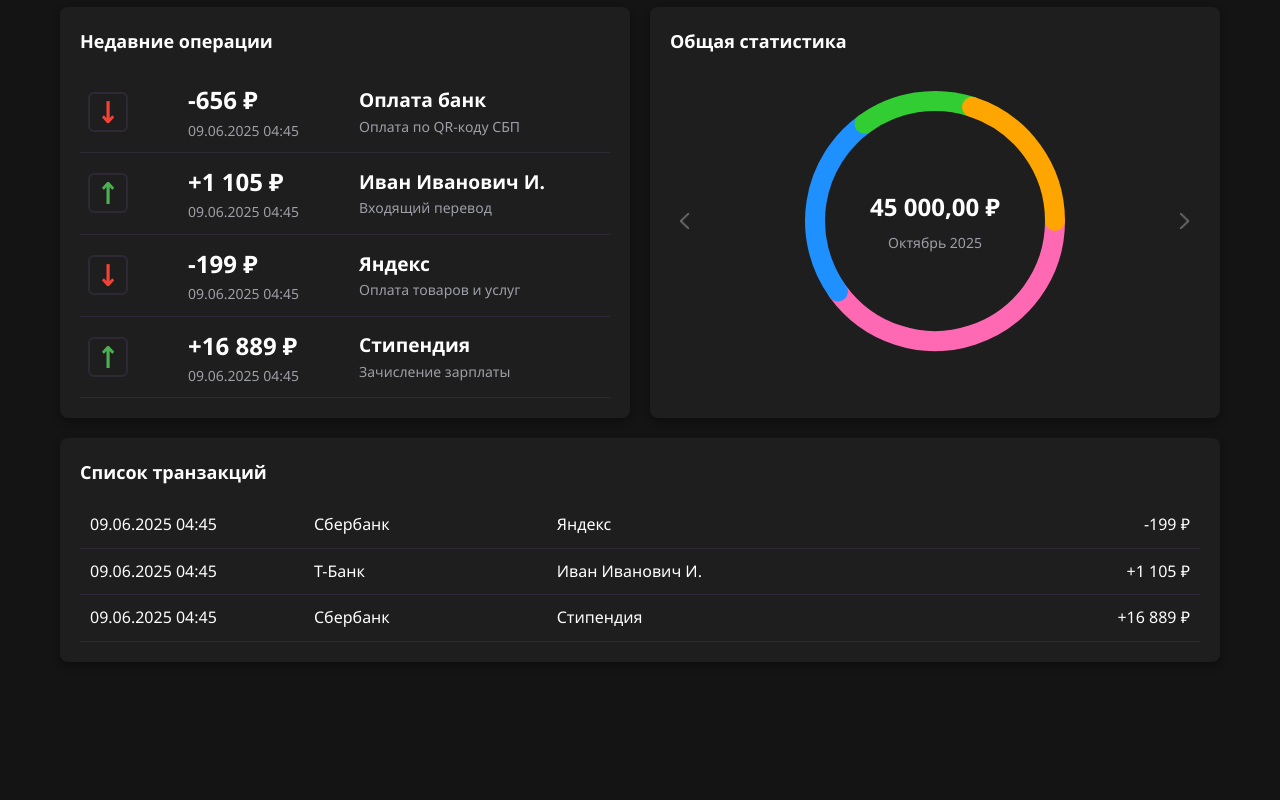
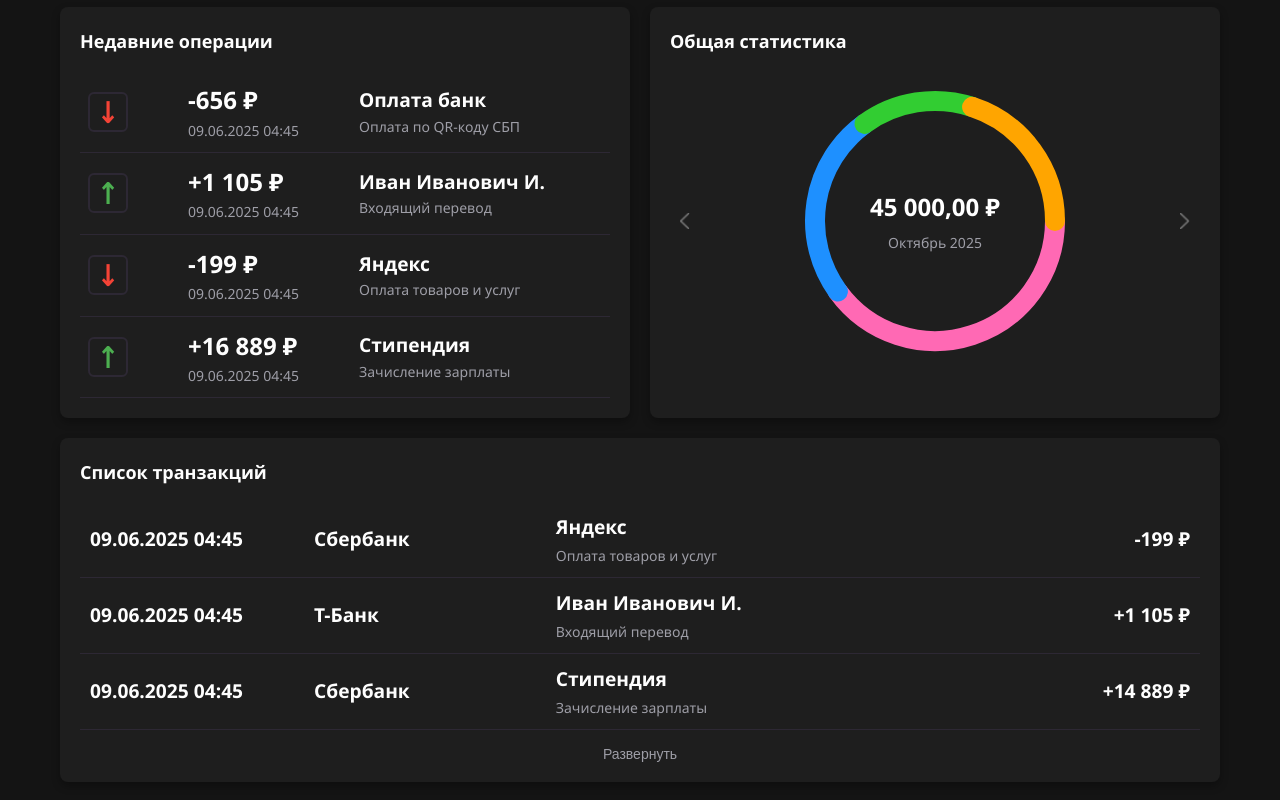
Before and after one commit to 1nastya3425/AlienBank, a React (Vite) app in the folder frontend/: page / in a window 1280 px wide. Shown: the part 366-1166 px from the top of the page. Before the commit the page ends 1068 px from the top, so only its background shows below. Built offline with nearby package versions, Linux system fonts and the light colour scheme.

Commit message:
transactions

```diff
--- a/frontend/src/App.jsx
+++ b/frontend/src/App.jsx
@@ -2,12 +2,14 @@
 import React from 'react';
 import { BrowserRouter as Router, Routes, Route } from 'react-router-dom';
 import Home from './pages/Home/Home.jsx';
+import Transactions from './pages/Transactions/Transactions.jsx';
 
 function App() {
   return (
     <Router>
       <Routes>
         <Route path="/" element={<Home />} />
+        <Route path="/transactions" element={<Transactions />} />
         {/* Добавите другие маршруты позже */}
       </Routes>
     </Router>
--- a/frontend/src/components/Header/Header.jsx
+++ b/frontend/src/components/Header/Header.jsx
@@ -2,6 +2,7 @@
 import React from 'react';
 import { NavLink } from 'react-router-dom';
 import './Header.scss';
+import { useNavigate, useLocation, Link } from 'react-router-dom';
 
 const Header = () => {
   return (
--- a/frontend/src/components/TransactionList/TransactionList.jsx
+++ b/frontend/src/components/TransactionList/TransactionList.jsx
@@ -1,30 +1,46 @@
 // src/components/TransactionList/TransactionList.jsx
 import React from 'react';
+import { useNavigate } from 'react-router-dom';
 import './TransactionList.scss';
 
-const TransactionList = () => {
-  const transactions = [
-    { id: 1, date: '09.06.2025 04:45', status: 'Сбербанк', desc: 'Яндекс', amount: '-199 ₽' },
-    { id: 2, date: '09.06.2025 04:45', status: 'T-Банк', desc: 'Иван Иванович И.', amount: '+1 105 ₽' },
-    { id: 3, date: '09.06.2025 04:45', status: 'Сбербанк', desc: 'Стипендия', amount: '+16 889 ₽' },
-  ];
+const TransactionList = ({ transactions }) => {
+  const navigate = useNavigate();
+  const firstThree = transactions.slice(0, 3);
 
   return (
     <div className="transaction-list">
       <h3>Список транзакций</h3>
+      <div className="transaction-table-wrapper">
         <table>
           <tbody>
-          {transactions.map(tx => (
+            {firstThree.map(tx => (
               <tr key={tx.id}>
-              <td>{tx.date}</td>
-              <td>{tx.status}</td>
-              <td>{tx.desc}</td>
-              <td>{tx.amount}</td>
+                <td><div className="desc">{tx.date}</div></td>
+                <td><div className="desc">{tx.status}</div></td>
+                <td>
+                  <div className="transaction-desc">
+                    <div className="desc">{tx.desc}</div>
+                    <div className="details">{tx.details}</div>
+                  </div>
+                </td>
+                <td><div className="desc">{tx.amount}</div></td>
               </tr>
             ))}
           </tbody>
         </table>
       </div>
+
+      {transactions.length > 3 && (
+        <div className="toggle-button-wrapper">
+          <button
+            className="toggle-button"
+            onClick={() => navigate('/transactions', { state: { transactions } })}
+          >
+            Развернуть
+          </button>
+        </div>
+      )}
+    </div>
   );
 };
 
--- a/frontend/src/components/TransactionList/TransactionList.scss
+++ b/frontend/src/components/TransactionList/TransactionList.scss
@@ -12,6 +12,16 @@
     margin-bottom: 15px;
     font-size: $font-size-h3;
     color: $color-text-primary;
+  }
+
+  .transaction-table-wrapper {
+    max-height: none;
+    overflow-y: visible;
+
+    &.scrollable {
+      max-height: 300px;
+      overflow-y: auto;
+      padding-right: 8px;
     }
 
     table {
@@ -38,9 +48,43 @@
         font-weight: 500;
       }
 
-    .amount {
+      .desc {
         font-weight: bold;
-      text-align: right;
+        font-size: larger;
+        color: $color-text-primary;
+      }
+
+      .details {
+        font-size: 14px;
+        color: $color-text-secondary;
+      }
+
+      .transaction-desc {
+        display: flex;
+        flex-direction: column;
+        gap: 2px;
       }
     }
   }
+
+  .toggle-button-wrapper {
+    display: flex;
+    justify-content: center;
+    margin-top: 16px;
+  }
+
+  .toggle-button {
+    background: transparent;
+    border: none;
+    font-size: 14px;
+    color: $color-text-secondary;
+    cursor: pointer;
+    display: flex;
+    align-items: center;
+    gap: 6px;
+
+    &:hover {
+      color: #aaa;
+    }
+  }
+}
--- a/frontend/src/mocks/userData.js
+++ b/frontend/src/mocks/userData.js
@@ -96,7 +96,44 @@ export const MOCK_OPERATIONS = [
 ];
 
 export const MOCK_TRANSACTIONS = [
-  { id: 1, date: '09.06.2025 04:45', status: 'Сбербанк', desc: 'Яндекс', amount: '-199 ₽' },
-  { id: 2, date: '09.06.2025 04:45', status: 'T-Банк', desc: 'Иван Иванович И.', amount: '+1 105 ₽' },
-  { id: 3, date: '09.06.2025 04:45', status: 'Сбербанк', desc: 'Стипендия', amount: '+16 889 ₽' },
+  {
+    id: 1,
+    date: '09.06.2025 04:45',
+    status: 'Сбербанк',
+    desc: 'Яндекс',
+    details: 'Оплата товаров и услуг',
+    amount: '-199 ₽'
+  },
+  {
+    id: 2,
+    date: '09.06.2025 04:45',
+    status: 'T-Банк',
+    desc: 'Иван Иванович И.',
+    details: 'Входящий перевод',
+    amount: '+1 105 ₽'
+  },
+  {
+    id: 3,
+    date: '09.06.2025 04:45',
+    status: 'Сбербанк',
+    desc: 'Стипендия',
+    details: 'Зачисление зарплаты',
+    amount: '+14 889 ₽'
+  },
+  {
+    id: 4,
+    date: '09.06.2025 04:45',
+    status: 'Сбербанк',
+    desc: 'Стипендия',
+    details: 'Зачисление зарплаты',
+    amount: '+14 889 ₽'
+  },
+  {
+    id: 5,
+    date: '09.06.2025 04:45',
+    status: 'Сбербанк',
+    desc: 'Стипендия',
+    details: 'Зачисление зарплаты',
+    amount: '+14 889 ₽'
+  },
 ];
--- a/frontend/src/pages/Home/Home.jsx
+++ b/frontend/src/pages/Home/Home.jsx
@@ -7,6 +7,7 @@ import RecentOperations from '../../components/RecentOperations/RecentOperations
 import StatsOverview from '../../components/StatsOverview/StatsOverview';
 import TransactionList from '../../components/TransactionList/TransactionList';
 import './Home.scss';
+import { useNavigate, useLocation, Link } from 'react-router-dom';
 
 
 // TODO: ПОДКЛЮЧЕНИЕ БЭКА
--- a/frontend/src/pages/Transactions/Transactions.jsx
+++ b/frontend/src/pages/Transactions/Transactions.jsx
@@ -0,0 +1,49 @@
+// src/pages/Transactions/Transactions.jsx
+import Header from '../../components/Header/Header';
+import { useNavigate, useLocation, Link } from 'react-router-dom';
+import './Transactions.scss'; //
+
+const Transactions = () => {
+  const location = useLocation();
+  const { transactions } = location.state || {};
+
+  if (!transactions) {
+    return <div>Загрузка...</div>;
+  }
+
+  return (
+    <div className="transactions-page">
+    <Header />
+      <h2>Все транзакции</h2>
+      <div className="transactions-container">
+        <table>
+          <thead>
+            <tr>
+              <th>Дата</th>
+              <th>Банк</th>
+              <th>Описание</th>
+              <th>Сумма</th>
+            </tr>
+          </thead>
+          <tbody>
+            {transactions.map(tx => (
+              <tr key={tx.id}>
+                <td><div className="desc">{tx.date}</div></td>
+                <td><div className="desc">{tx.status}</div></td>
+                <td>
+                  <div className="transaction-desc">
+                    <div className="desc">{tx.desc}</div>
+                    <div className="details">{tx.details}</div>
+                  </div>
+                </td>
+                <td><div className="desc">{tx.amount}</div></td>
+              </tr>
+            ))}
+          </tbody>
+        </table>
+      </div>
+    </div>
+  );
+};
+
+export default Transactions;
--- a/frontend/src/pages/Transactions/Transactions.scss
+++ b/frontend/src/pages/Transactions/Transactions.scss
@@ -0,0 +1,64 @@
+// src/pages/Transactions/Transactions.scss
+
+@import '../../styles/variables.scss';
+
+.transactions-page {
+  background: $background-block;
+  padding: 20px;
+  border-radius: $border-radius-default;
+  box-shadow: $box-shadow;
+
+  h2 {
+    margin-bottom: 15px;
+    font-size: $font-size-h2;
+    color: $color-text-primary;
+  }
+
+  .transactions-container {
+    overflow-y: auto;
+    max-height: 60vh; // или другая высота
+    padding-right: 8px;
+
+    table {
+      width: 100%;
+      border-collapse: collapse;
+
+      th,
+      td {
+        padding: 10px;
+        text-align: left;
+        border-bottom: 1px solid $border-color;
+
+        &:first-child {
+          width: 20%;
+        }
+
+        &:last-child {
+          text-align: right;
+        }
+      }
+
+      th {
+        background: $background-hover;
+        font-weight: 500;
+      }
+
+      .desc {
+        font-weight: bold;
+        font-size: larger;
+        color: $color-text-primary;
+      }
+
+      .details {
+        font-size: 14px;
+        color: $color-text-secondary;
+      }
+
+      .transaction-desc {
+        display: flex;
+        flex-direction: column;
+        gap: 2px;
+      }
+    }
+  }
+}
```
Lines whose indentation alone changed are shown as unchanged.
